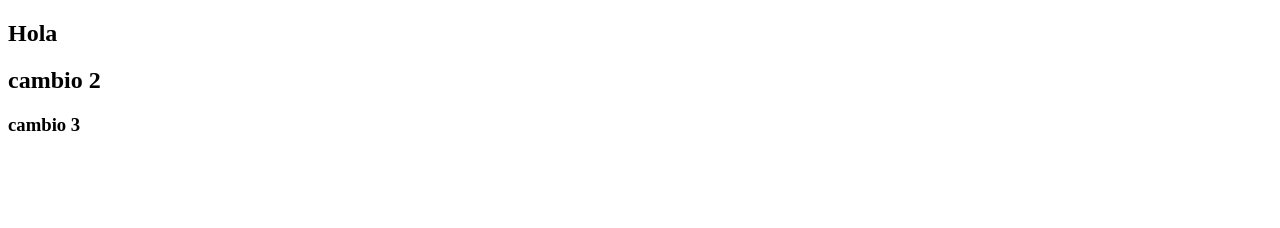
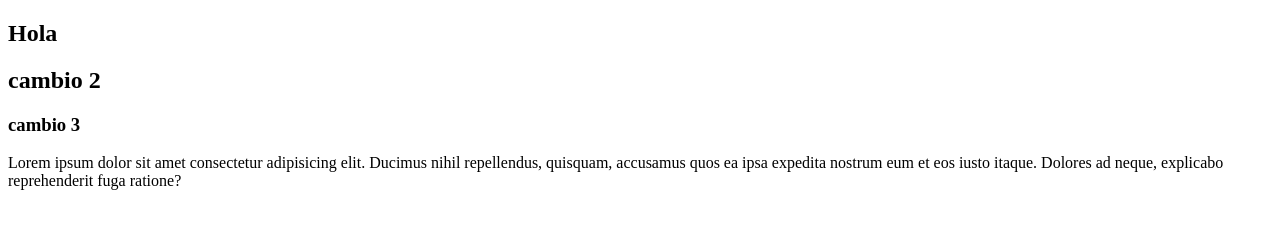
Before and after one commit to jose-erazo/git-test-2, a plain HTML site: page index.html in a window 1280 px wide. Drawn offline with Linux system fonts and the light colour scheme.

Commit message:
feat: lorem ipsum text.

```diff
--- a/index.html
+++ b/index.html
@@ -10,6 +10,7 @@
         <h1>Hola</h1>
         <h2>cambio 2</h2>
         <h3>cambio 3</h3>
+        <p>Lorem ipsum dolor sit amet consectetur adipisicing elit. Ducimus nihil repellendus, quisquam, accusamus quos ea ipsa expedita nostrum eum et eos iusto itaque. Dolores ad neque, explicabo reprehenderit fuga ratione?</p>
     </section>
 </body>
 </html>
```
